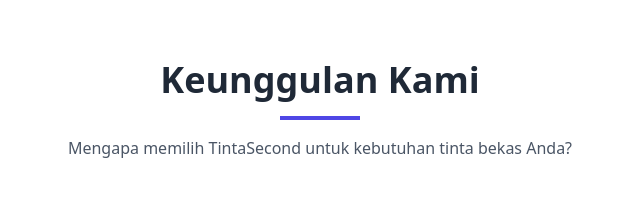
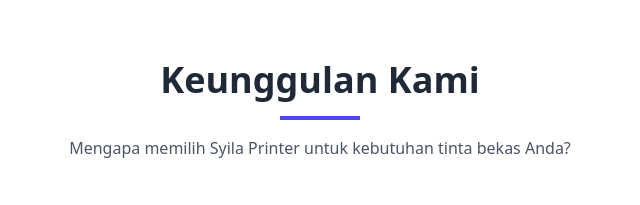
Before and after one commit to sholikul92/syila-printer, an Astro site: page / in a window 1280 px wide. Shown: the part 1520-1725 px from the top of the page, 320-960 px from the left. Built offline with nearby package versions, Linux system fonts and the light colour scheme; Astro itself is replaced by a stand-in of ours.

Commit message:
update description in section excellent

```diff
--- a/src/components/Excellent.astro
+++ b/src/components/Excellent.astro
@@ -6,7 +6,7 @@
     <div class='text-center mb-12'>
       <h2 class='text-3xl md:text-4xl font-bold text-dark mb-4'>Keunggulan Kami</h2>
       <div class='w-20 h-1 bg-primary mx-auto'></div>
-      <p class='text-gray-600 mt-4 max-w-2xl mx-auto'>Mengapa memilih TintaSecond untuk kebutuhan tinta bekas Anda?</p>
+      <p class='text-gray-600 mt-4 max-w-2xl mx-auto'>Mengapa memilih <span class="text-semibold">Syila Printer</span> untuk kebutuhan tinta bekas Anda?</p>
     </div>
     <div class='grid grid-cols-1 md:grid-cols-2 lg:grid-cols-4 gap-6'>
       {excellents.map(excellent => (
```
